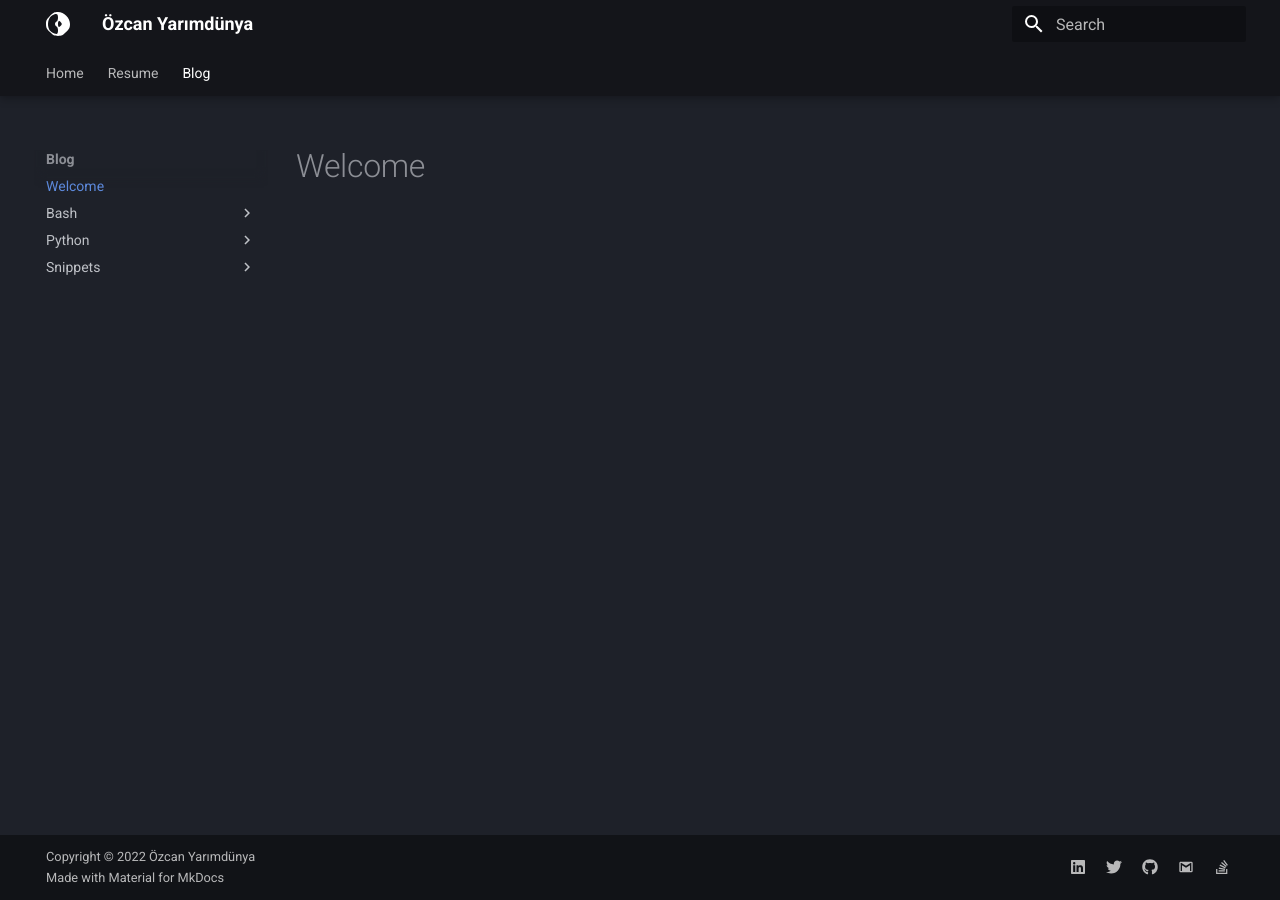
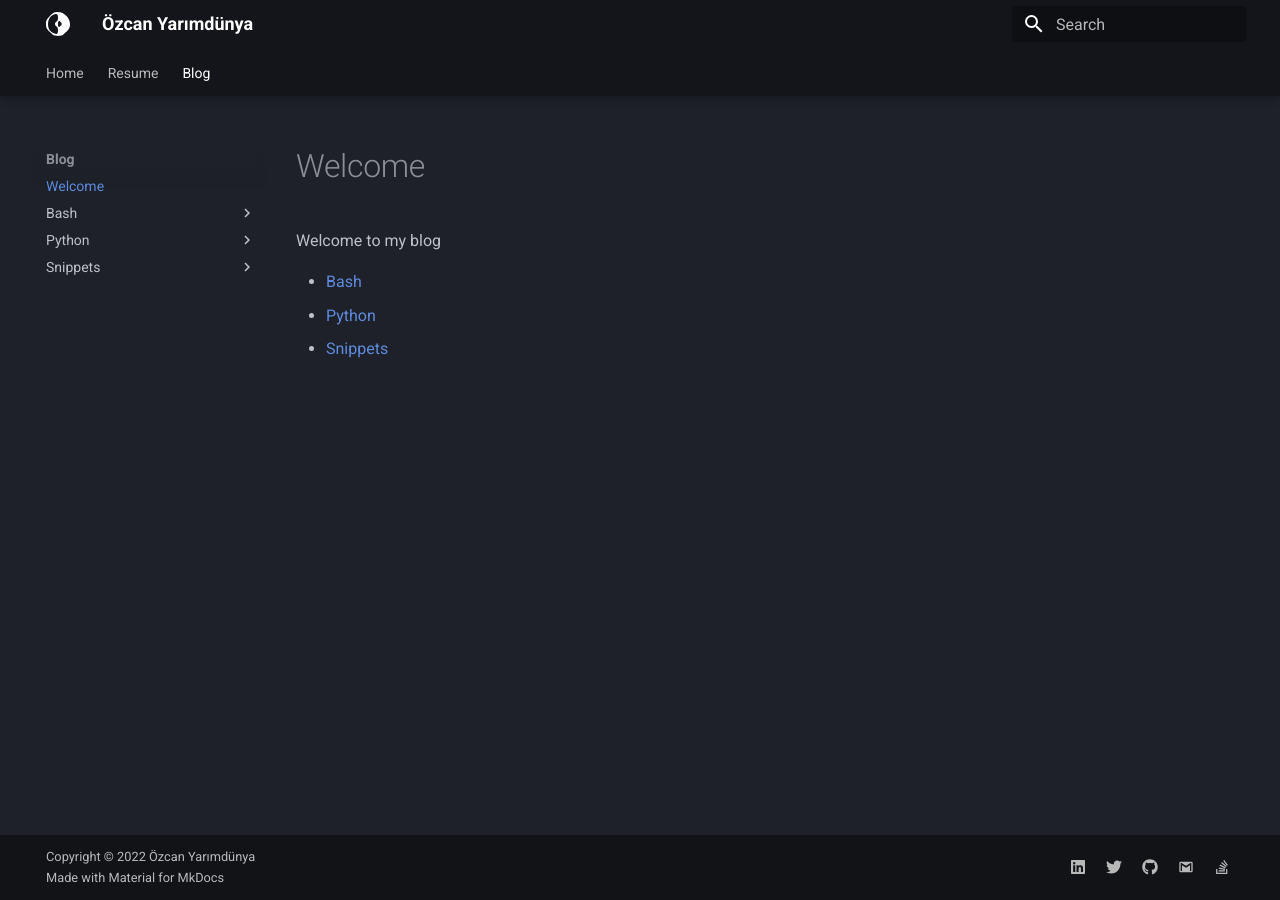
Before and after one commit to ozcanyarimdunya/yarimdunya.com, an MkDocs documentation site: the page built from docs/blog/index.md, in a window 1280 px wide. Built offline with MkDocs 1.6.1 and Material for MkDocs 9.7.7, drawn with Linux system fonts in a browser that asks for light colours.

Commit message:
Update blog index

```diff
--- a/docs/blog/index.md
+++ b/docs/blog/index.md
@@ -1 +1,7 @@
 # Welcome
+
+Welcome to my blog
+
+- [Bash](./bash)
+- [Python](./python)
+- [Snippets](./snippets)
```
